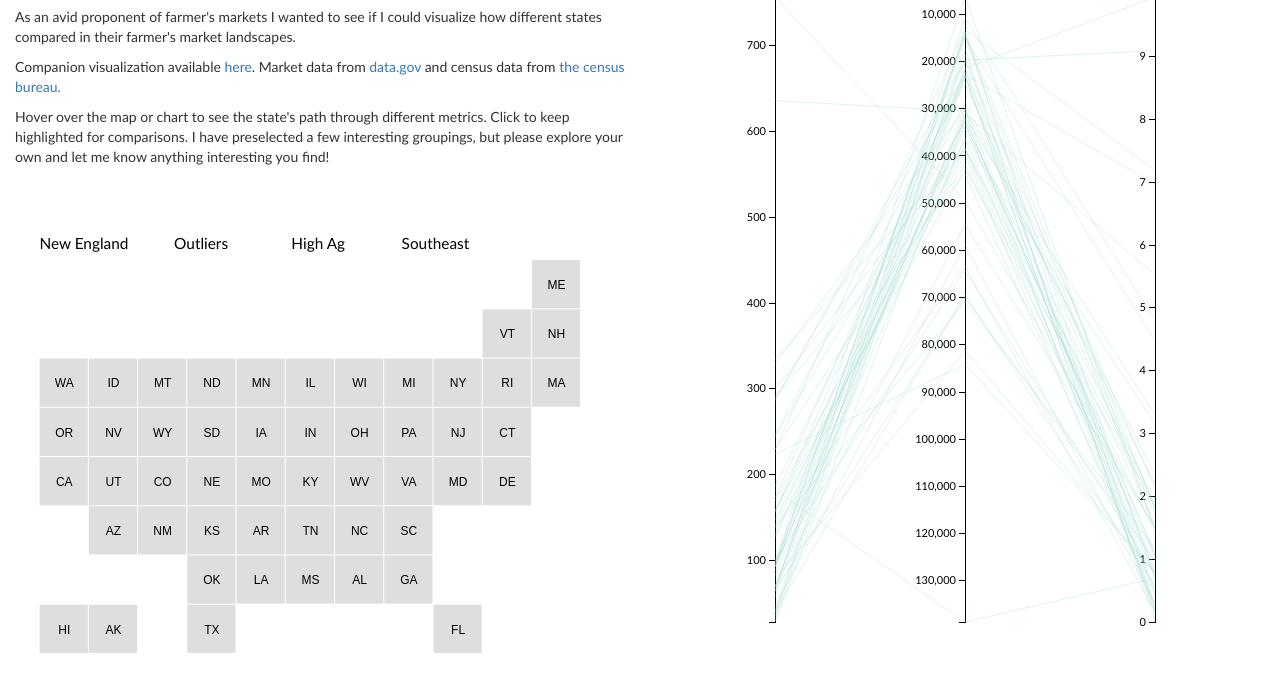
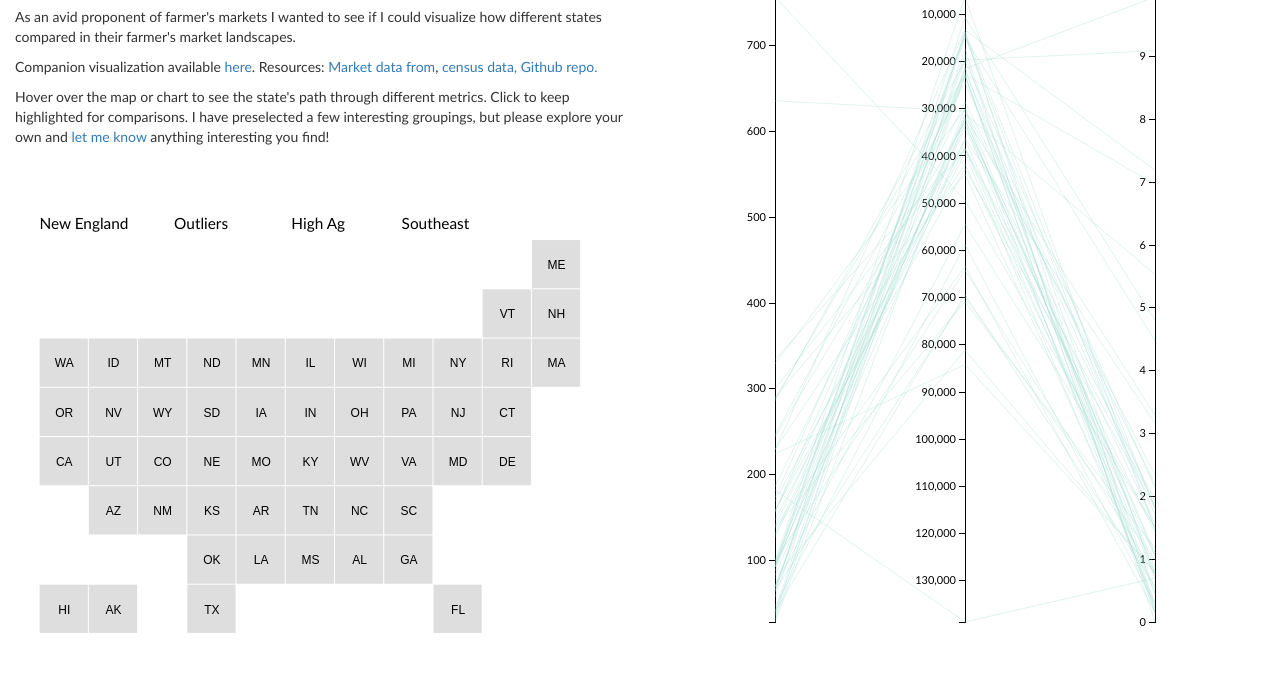
Before and after one commit to nstrayer/marketStory, a plain HTML site: page index.html in a window 1280 px wide. Shown: the part 63-754 px from the top of the page. Drawn offline with Linux system fonts and the light colour scheme.

Commit message:
Updated some stuff in the text

```diff
--- a/index.html
+++ b/index.html
@@ -14,12 +14,13 @@
 <h1>Farmer's Markets by State</h1>
 <p> As an avid proponent of farmer's markets I wanted to see if I could visualize
     how different states compared in their farmer's market landscapes. </p>
-    <p> Companion visualization available <a href = "http://nickstrayer.me/farmersMarkets">here</a>. Market data from
-        <a href = "http://catalog.data.gov/dataset/farmers-markets-geographic-data"> data.gov </a> and census data from
-        <a href = "https://www.census.gov/popest/data/state/totals/2014/tables/NST-EST2014-01.csv">the census bureau.</a>
+    <p> Companion visualization available <a href = "http://nickstrayer.me/farmersMarkets">here</a>. Resources:
+        <a href = "http://catalog.data.gov/dataset/farmers-markets-geographic-data">Market data from</a>,
+        <a href = "https://www.census.gov/popest/data/state/totals/2014/tables/NST-EST2014-01.csv">census data, </a>
+        <a href = "http://www.github.com/nstrayer/marketViz">Github repo.</a>
 <p> Hover over the map or chart to see the state's path through different metrics.
     Click to keep highlighted for comparisons. I have preselected a few interesting groupings,
-    but please explore your own and let me know anything interesting you find!</p>
+    but please explore your own and <a href = "http://www.twitter.com/nicholasstrayer">let me know</a> anything interesting you find!</p>
 <!-- <p> Select to see some pre-choosen groupings:
   <strong id = "newEngland" class = "normal"> New England </strong> |
   <strong id = "outliers" class = "normal"> Outliers </strong> -->
```
